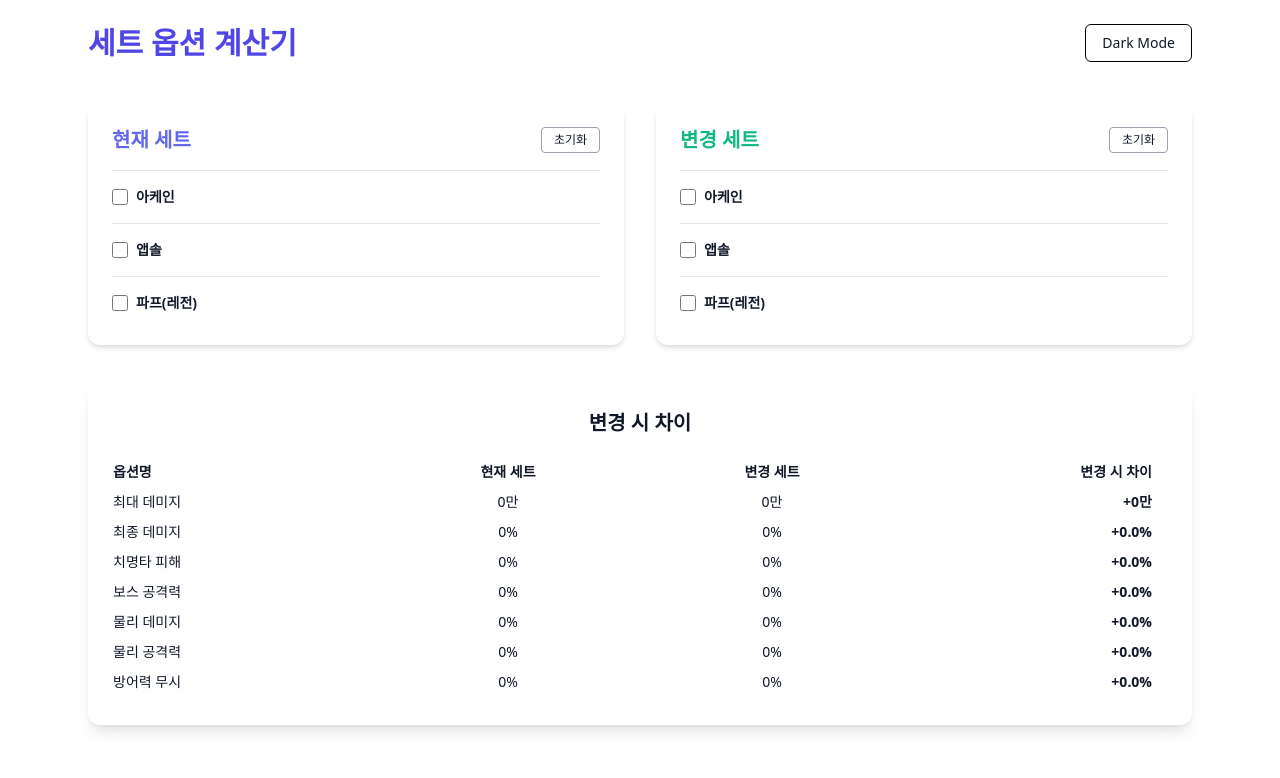
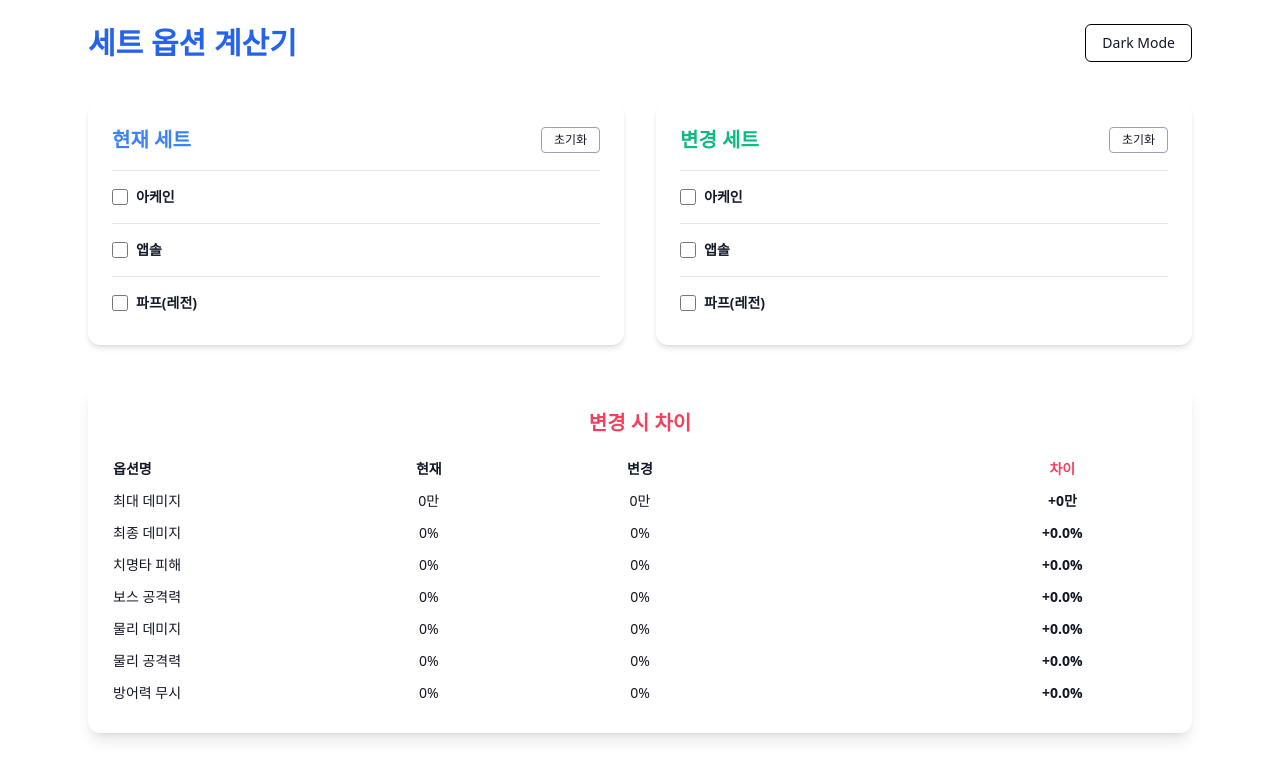
Before and after one commit to ddj82/maple, a React (Vite) app: page / in a window 1280 px wide. Shown: the top 778 px of the page. Built offline with nearby package versions, Linux system fonts and the light colour scheme.

Commit message:
[dj][2025-04-18] 스타일 수정

```diff
--- a/src/components/Calculator.jsx
+++ b/src/components/Calculator.jsx
@@ -123,7 +123,7 @@ const Calculator = () => {
         <div
             className="min-h-screen p-4 md:p-6 max-w-6xl mx-auto dark:bg-gray-900 text-gray-900 dark:text-gray-100 space-y-10">
             <div className="flex justify-between items-center">
-                <h2 className="text-2xl md:text-3xl font-bold text-indigo-600 dark:text-indigo-400">세트 옵션 계산기</h2>
+                <h2 className="text-2xl md:text-3xl font-bold text-blue-600 dark:text-blue-400">세트 옵션 계산기</h2>
                 <DarkModeToggle/>
             </div>
 
@@ -133,7 +133,7 @@ const Calculator = () => {
                 {/* 현재 세트 */}
                 <section className="rounded-xl shadow-md bg-white dark:bg-gray-800 p-6 space-y-4">
                     <div className="flex justify-between items-center">
-                        <h3 className="text-xl font-bold text-indigo-500">현재 세트</h3>
+                        <h3 className="text-xl font-bold text-blue-500">현재 세트</h3>
                         <button onClick={() => resetSetOption(true)}
                                 className="text-xs px-3 py-1 rounded border border-gray-400 dark:border-gray-600 hover:bg-gray-100 dark:hover:bg-gray-700">초기화
                         </button>
@@ -146,7 +146,7 @@ const Calculator = () => {
                             <div key={label} className="border-t pt-4">
                                 <label className="flex items-center gap-2 cursor-pointer mb-2">
                                     <input type="checkbox" checked={show} onChange={() => toggle(!show)}
-                                           className="w-4 h-4 accent-indigo-600"/>
+                                           className="w-4 h-4 accent-blue-500"/>
                                     <span className="text-sm font-semibold">{label}</span>
                                 </label>
                                 {show && (
@@ -158,15 +158,6 @@ const Calculator = () => {
                             </div>
                         )
                     )}
-
-                    {/*<ul className="bg-indigo-50 dark:bg-indigo-900 p-4 rounded mt-4 space-y-1 text-sm">*/}
-                    {/*    {optionKeys.map((key, idx) => (*/}
-                    {/*        <li key={key} className="flex justify-between">*/}
-                    {/*            <span>{key}</span>*/}
-                    {/*            <span>{key === "최대 데미지" ? `${(currentTotal[idx]).toLocaleString()}만` : `${currentTotal[idx]}%`}</span>*/}
-                    {/*        </li>*/}
-                    {/*    ))}*/}
-                    {/*</ul>*/}
                 </section>
 
                 {/* 변경 세트 */}
@@ -185,7 +176,7 @@ const Calculator = () => {
                             <div key={label} className="border-t pt-4">
                                 <label className="flex items-center gap-2 cursor-pointer mb-2">
                                     <input type="checkbox" checked={show} onChange={() => toggle(!show)}
-                                           className="w-4 h-4 accent-emerald-600"/>
+                                           className="w-4 h-4 accent-emerald-500"/>
                                     <span className="text-sm font-semibold">{label}</span>
                                 </label>
                                 {show && (
@@ -197,47 +188,48 @@ const Calculator = () => {
                             </div>
                         )
                     )}
-
-                    {/*<ul className="bg-green-50 dark:bg-green-900 p-4 rounded mt-4 space-y-1 text-sm">*/}
-                    {/*    {optionKeys.map((key, idx) => (*/}
-                    {/*        <li key={key} className="flex justify-between">*/}
-                    {/*            <span>{key}</span>*/}
-                    {/*            <span>{key === "최대 데미지" ? `${(nextTotal[idx]).toLocaleString()}만` : `${nextTotal[idx]}%`}</span>*/}
-                    {/*        </li>*/}
-                    {/*    ))}*/}
-                    {/*</ul>*/}
                 </section>
             </div>
 
             {/* 차이 비교 */}
             <section
                 className="rounded-xl shadow-lg bg-white dark:bg-gray-800 p-6 w-full overflow-x-auto">
-                <h3 className="text-xl font-bold text-center mb-4">변경 시 차이</h3>
-                <table className="w-full text-sm table-fixed border-separate border-spacing-y-2">
+                <h3 className="text-xl font-bold text-rose-500 text-center mb-4">변경 시 차이</h3>
+                <table className="w-full text-sm table-fixed">
                     <thead>
                     <tr>
-                        <th className="text-left">옵션명</th>
-                        <th className="text-center">현재 세트</th>
-                        <th className="text-center">변경 세트</th>
-                        <th className="text-right pr-4">변경 시 차이</th>
+                        <th className="text-left py-1.5">옵션명</th>
+                        <th className="text-center py-1.5">현재</th>
+                        <th className="text-center py-1.5">변경</th>
+                        <th className="py-1.5"></th>
+                        {/*<th className="py-1.5 border border-b-0 border-rose-300 text-center text-rose-500">*/}
+                        <th className="py-1.5 text-center text-rose-500">
+                            차이
+                        </th>
                     </tr>
                     </thead>
                     <tbody>
                     {optionKeys.map((key, idx) => (
                         <tr key={key}>
-                            <td className="text-left">{key}</td>
-                            <td className="text-center">
+                            <td className="text-left py-1.5">{key}</td>
+                            <td className="text-center py-1.5">
                                 {key === "최대 데미지"
                                     ? `${currentTotal[idx].toLocaleString()}만`
                                     : `${currentTotal[idx]}%`}
                             </td>
-                            <td className="text-center">
+                            <td className="text-center py-1.5">
                                 {key === "최대 데미지"
                                     ? `${nextTotal[idx].toLocaleString()}만`
                                     : `${nextTotal[idx]}%`}
                             </td>
+                            <td className="py-1.5"></td>
+                            {/*
+                            className={`text-center py-1.5 border border-t-0 border-rose-300
+                            ${idx === (optionKeys.length - 1) ? "" : "border-t-0 border-b-0"}
+                            */}
                             <td
-                                className={`text-right pr-4 ${
+                                className={`text-center py-1.5
+                                ${
                                     diffTotal[idx] > 0
                                         ? "text-green-600 font-bold"
                                         : diffTotal[idx] < 0
@@ -250,7 +242,7 @@ const Calculator = () => {
                                     : `${diffTotal[idx] >= 0 ? "+" : ""}${diffTotal[idx].toFixed(1)}%`}
                             </td>
                         </tr>
-                    ))}
+                        ))}
                     </tbody>
                 </table>
             </section>
```
